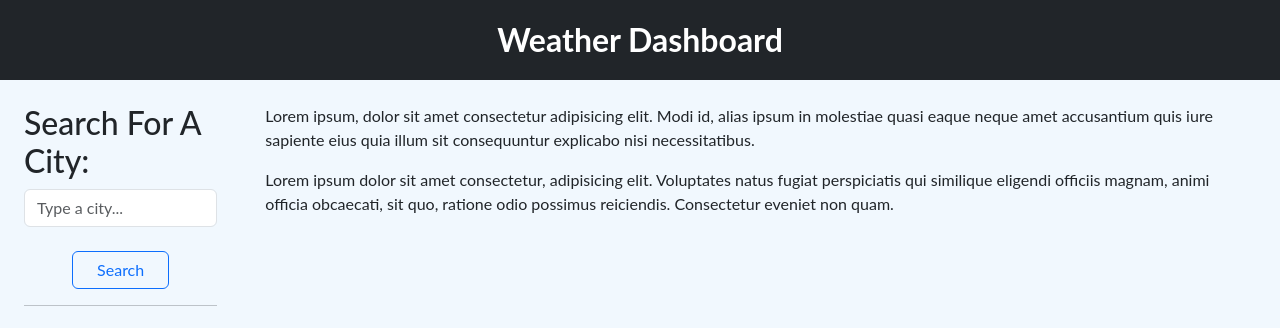
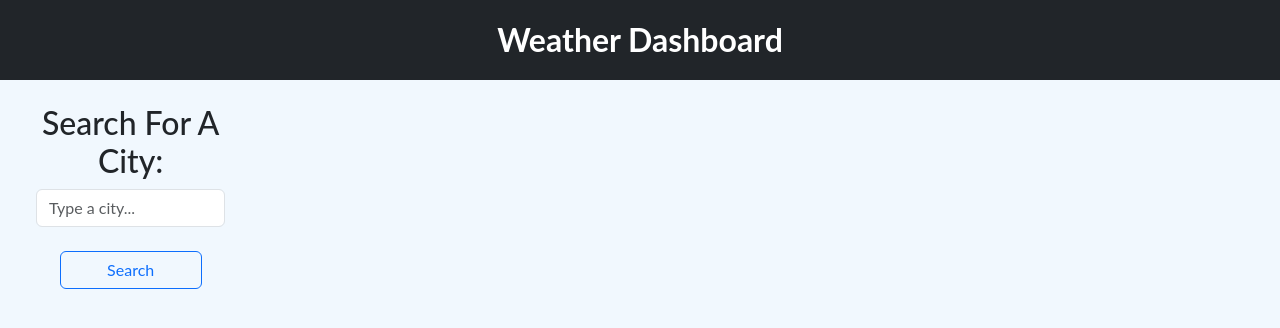
Before and after one commit to Sajjadalgburi/Weather-Dashboard, a plain HTML site: page index.html in a window 1280 px wide. Drawn offline with nearby package versions, Linux system fonts and the light colour scheme.

Commit message:
Removed test and removed Id's as they are not needed

```diff
--- a/index.html
+++ b/index.html
@@ -24,58 +24,44 @@
       Weather Dashboard
     </header>
 
-    <main id="content" class="">
+    <main class="content container-fluid">
       <div class="row">
-        <div id="search-engine" class="col-12 col-md-2 mx-4">
+        <div
+          class="search-engine text-center col-12 col-md-2 mx-4 d-flex flex-column align-items-center"
+        >
           <h2 class="search-header">Search For A City:</h2>
 
-          <div class="input-group">
+          <div class="input-group" style="max-width: 300px">
             <input
-              id="search-input"
               class="search-input form-control"
               type="text"
               placeholder="Type a city..."
               maxlength="28"
             />
           </div>
+
           <br />
 
-          <div class="d-grid gap-2 col-6 mx-auto">
-            <button id="serachBtn" class="btn btn-outline-primary">
-              Search
-            </button>
+          <div class="d-grid gap-2 col-6 mx-auto w-75">
+            <button class="searchBtn btn btn-outline-primary">Search</button>
           </div>
 
           <hr />
         </div>
 
-        <div id="forecast" class="col-12 col-md-9">
-          <div id="current-forecast" class="current-forecast">
-            <p>
-              Lorem ipsum, dolor sit amet consectetur adipisicing elit. Modi id,
-              alias ipsum in molestiae quasi eaque neque amet accusantium quis
-              iure sapiente eius quia illum sit consequuntur explicabo nisi
-              necessitatibus.
-            </p>
-          </div>
+        <div class="forecast col-12 col-md-9">
+          <div class="current-forecast"></div>
           <!--  -->
-          <div id="future-forecast" class="future-forecast">
-            <p>
-              Lorem ipsum dolor sit amet consectetur, adipisicing elit.
-              Voluptates natus fugiat perspiciatis qui similique eligendi
-              officiis magnam, animi officia obcaecati, sit quo, ratione odio
-              possimus reiciendis. Consectetur eveniet non quam.
-            </p>
-          </div>
+          <div class="future-forecast"></div>
         </div>
       </div>
     </main>
-
+    <!--
     <script
       src="https://code.jquery.com/jquery-3.7.1.min.js"
       integrity="sha256-/JqT3SQfawRcv/BIHPThkBvs0OEvtFFmqPF/lYI/Cxo="
       crossorigin="anonymous"
-    ></script>
+    ></script> -->
 
     <script src="assets/js/script.js"></script>
   </body>
```
